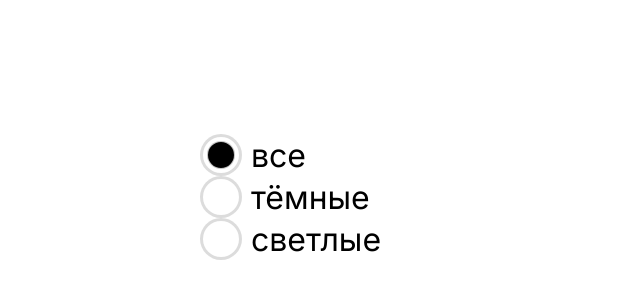
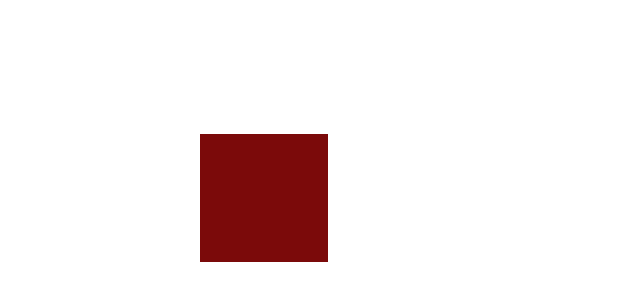
Before and after one commit to DmitryMuzalev/circles-and-squares, a React (Create React App) app: page / in a window 1280 px wide. Shown: the part 66-366 px from the top of the page, without its empty margins (0-640 px from the left). Built offline with nearby package versions, Linux system fonts and the light colour scheme.

Commit message:
implementation of the Figure component

```diff
--- a/src/App.js
+++ b/src/App.js
@@ -1,17 +1,9 @@
-import { RadioButton } from "./components/RadioButton/RadioButton";
+import { Figure } from "./components/Figure/Figure";
 
 function App() {
   return (
     <div>
-      <RadioButton name="shades" value="all">
-        все
-      </RadioButton>
-      <RadioButton name="shades" value="dark">
-        тёмные
-      </RadioButton>
-      <RadioButton name="shades" value="light">
-        светлые
-      </RadioButton>
+      <Figure />
     </div>
   );
 }
--- /dev/null
+++ b/src/components/Figure/Figure.jsx
@@ -0,0 +1,15 @@
+import classes from "./Figure.module.scss";
+
+function Figure({ form = "square", dark = true, color = "red" }) {
+  const background = `var(--${color}-${dark ? "dark" : "light"})`;
+  return (
+    <div
+      style={{
+        backgroundColor: background,
+        borderRadius: form === "circle" ? "50%" : "0%",
+      }}
+      className={classes.figure}
+    ></div>
+  );
+}
+export { Figure };
--- /dev/null
+++ b/src/components/Figure/Figure.module.scss
@@ -0,0 +1,7 @@
+.figure {
+  width: 8rem;
+  height: 8rem;
+}
+.circle {
+  border-radius: 50%;
+}
```
